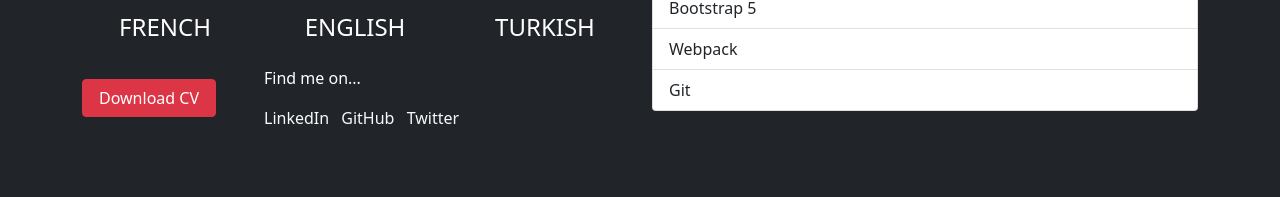
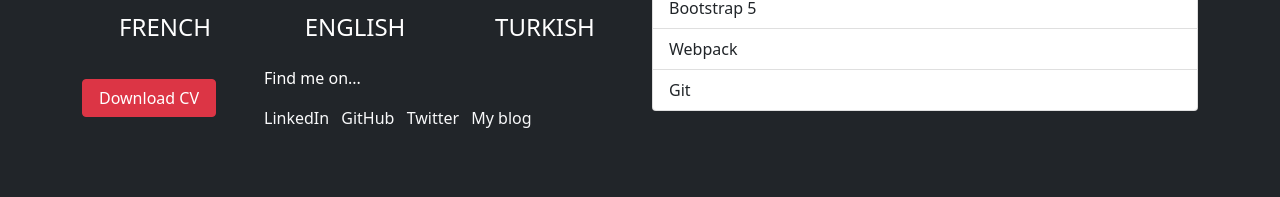
Before and after one commit to muratcan-yuksel/portfolio-1, a website: page index.html in a window 1280 px wide. Shown: the part 1293-1490 px from the top of the page. Drawn offline with nearby package versions, Linux system fonts and the light colour scheme.

Commit message:
added my blog link

```diff
--- a/index.html
+++ b/index.html
@@ -129,6 +129,7 @@
                   <a href="https://www.linkedin.com/in/murat-can-y%C3%BCksel-2b1347119/" class="text-decoration-none text-light me-2">LinkedIn</a>
                   <a href="https://github.com/muratcan-yuksel" class="text-decoration-none text-light me-2">GitHub</a>
                   <a href="https://twitter.com/CodingSirius" class="text-decoration-none text-light me-2">Twitter</a>
+                  <a href="https://muratcanyuksel.hashnode.dev/" class="text-decoration-none text-light me-2">My blog</a>
                 </div>
               </div>
             </div>
```
